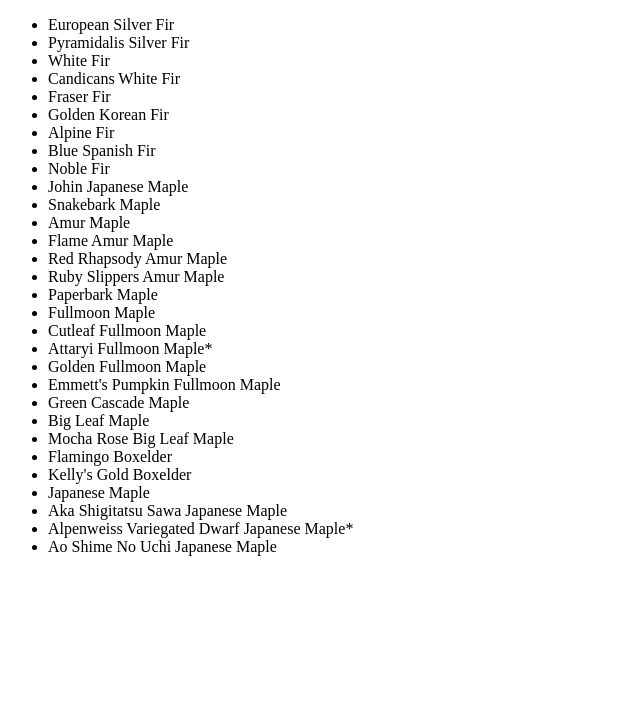
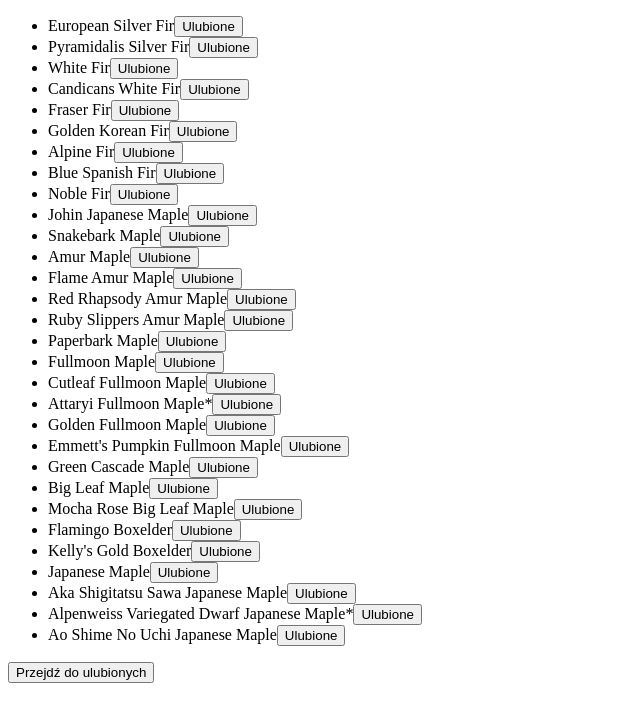
Before and after one commit to tyldaa/Roslinarium, a React (Vite) app: page / in a window 1280 px wide. Shown: the top 722 px of the page, without its empty margins (0-640 px from the left). Built offline with nearby package versions, Linux system fonts and the light colour scheme; no server answers.

Commit message:
Implement favorites functionality

```diff
--- a/package.json
+++ b/package.json
@@ -20,6 +20,7 @@
   "dependencies": {
     "react": "18.2.0",
     "react-dom": "18.2.0",
+    "react-use": "^17.5.1",
     "sass": "1.67.0"
   }
 }
--- a/src/pages/PlantListPage.jsx
+++ b/src/pages/PlantListPage.jsx
@@ -2,9 +2,13 @@ import React from "react";
 import { useState, useEffect } from "react";
 import { plantsListResponse } from "../api/mocks/plantsListResponse";
 import { apiKey } from "../config";
+import { useFavoritesPlants } from "../services/localStorage/useFavoritesPlants";
+import { useNavigate } from "react-router-dom";
 
 export const PlantListPage = () => {
   const [plants, setPlants] = useState(null);
+  const { favoritesPlants, toggleFavoritePlant } = useFavoritesPlants();
+  const navigate = useNavigate();
 
   useEffect(() => {
     setPlants(plantsListResponse.data);
@@ -25,10 +29,18 @@ export const PlantListPage = () => {
   }
 
   return (
-    <ul>
-      {plants.map(plant => {
-        return <li key={plant.id}>{plant.common_name}</li>;
-      })}
-    </ul>
+    <>
+      <ul>
+        {plants.map(plant => {
+          return (
+            <li key={plant.id}>
+              {plant.common_name}
+              <button onClick={() => toggleFavoritePlant(plant)}>Ulubione</button>
+            </li>
+          );
+        })}
+      </ul>
+      <button onClick={() => navigate("/collection")}>Przejdź do ulubionych</button>
+    </>
   );
 };
--- a/src/pages/UserCollectionPage.jsx
+++ b/src/pages/UserCollectionPage.jsx
@@ -1,5 +1,19 @@
 import React from "react";
+import { useFavoritesPlants } from "../services/localStorage/useFavoritesPlants";
 
 export const UserCollectionPage = () => {
-  return <h1>Kolekcja kwiatków</h1>;
+  const { favoritesPlants, toggleFavoritePlant } = useFavoritesPlants();
+
+  return (
+    <ul>
+      {favoritesPlants.map(plant => {
+        return (
+          <li key={plant.id}>
+            {plant.common_name}
+            <button onClick={() => toggleFavoritePlant(plant)}>Ulubione</button>
+          </li>
+        );
+      })}
+    </ul>
+  );
 };
--- /dev/null
+++ b/src/services/localStorage/useFavoritesPlants.js
@@ -0,0 +1,24 @@
+import { useLocalStorage } from "react-use";
+
+export const useFavoritesPlants = () => {
+  const [favoritesPlants, setFavoritesPlants] = useLocalStorage("favorites", []);
+
+  const toggleFavoritePlant = plant => {
+    const isPlantInFavorites = favoritesPlants.some(favoritePlant => favoritePlant.id === plant.id);
+
+    if (!isPlantInFavorites) {
+      const newFavoritesPlants = [...favoritesPlants, plant];
+
+      setFavoritesPlants(newFavoritesPlants);
+    } else {
+      const removeFavoritePlant = favoritesPlants.filter(removePlant => removePlant.id !== plant.id);
+
+      setFavoritesPlants(removeFavoritePlant);
+    }
+  };
+
+  return {
+    favoritesPlants,
+    toggleFavoritePlant,
+  };
+};
```
Also changed, not shown: 1 other file (tests, documents, lock files or other folders).
